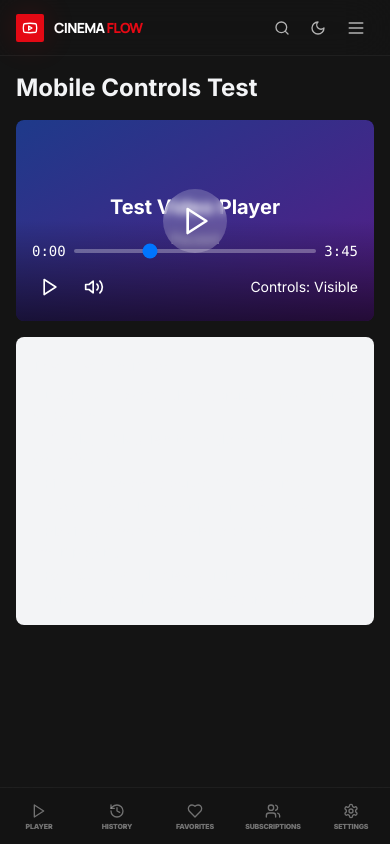
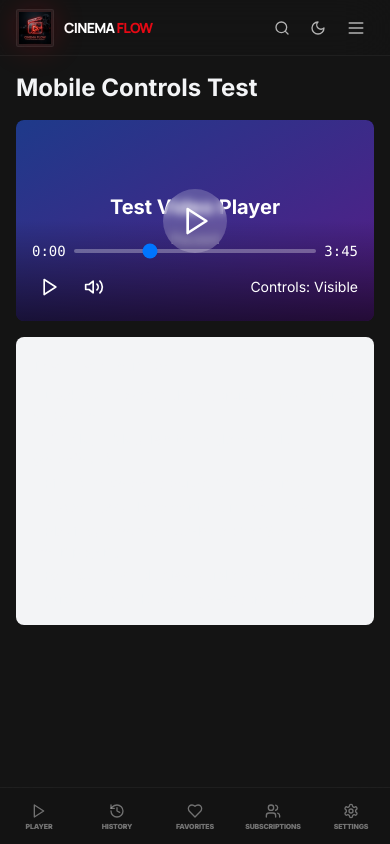
Before and after one commit to nguyenthanhdat1234/YTBNoAds, a React (Create React App) app: page /test-mobile in a window 390 px wide. Built offline with nearby package versions, Linux system fonts and the light colour scheme.

Commit message:
feat: add application manifest and implement responsive header component with navigation and search functionality

```diff
--- a/public/index.html
+++ b/public/index.html
@@ -2,7 +2,7 @@
 <html lang="en">
   <head>
     <meta charset="utf-8" />
-    <link rel="icon" href="%PUBLIC_URL%/favicon.ico" />
+    <link rel="icon" href="%PUBLIC_URL%/logo.png" />
     <meta name="viewport" content="width=device-width, initial-scale=1" />
     <meta name="theme-color" content="#000000" />
     <meta
--- a/src/components/Header/Header.js
+++ b/src/components/Header/Header.js
@@ -77,8 +77,8 @@ const Header = ({ onVideoSelect }) => {
             >
               <div className="relative">
                 <div className="absolute inset-0 bg-cinema-red blur-lg opacity-20 group-hover:opacity-40 transition-opacity" />
-                <div className="relative p-1.5 md:p-2 bg-cinema-red rounded-sm transform group-hover:scale-110 transition-transform duration-500">
-                  <Youtube className="w-4 h-4 md:w-5 md:h-5 text-white" />
+                <div className="relative p-0.5 bg-white/5 backdrop-blur-sm rounded-sm transform group-hover:scale-110 transition-transform duration-500 overflow-hidden border border-white/5">
+                  <img src="/logo.png" alt="Logo" className="w-8 h-8 md:w-10 md:h-10 object-contain shadow-2xl" />
                 </div>
               </div>
               <div className="flex flex-col -space-y-0.5">
--- a/src/components/Recommendations/VideoRecommendations.js
+++ b/src/components/Recommendations/VideoRecommendations.js
@@ -1,7 +1,7 @@
 import React, { useState, useEffect } from 'react';
 import { useTranslation } from 'react-i18next';
 import {
-  Sparkles,
+  Zap,
   Play,
   Clock,
   Eye,
@@ -257,7 +257,7 @@ const VideoRecommendations = ({ currentVideo, onVideoSelect }) => {
   };
 
   const tabs = [
-    { id: 'related', label: 'Related Footage', icon: Sparkles, requiresVideo: true },
+    { id: 'related', label: 'Related Footage', icon: Zap, requiresVideo: true },
     { id: 'trending', label: 'Global Trends', icon: TrendingUp, requiresApi: true },
     { id: 'history', label: 'Recent Archive', icon: History },
     { id: 'favorites', label: 'Curated Picks', icon: Heart }
@@ -364,7 +364,7 @@ const VideoRecommendations = ({ currentVideo, onVideoSelect }) => {
       ) : (
         <div className="py-20 text-center border border-dashed border-white/5 rounded-sm">
           <div className="mb-6 opacity-20">
-            <Sparkles className="w-12 h-12 text-cinema-gray mx-auto" />
+            <Zap className="w-12 h-12 text-cinema-gray mx-auto" />
           </div>
           <p className="text-[10px] font-black uppercase tracking-[0.3em] text-cinema-gray/40">
             System Idle // No Recommendations Located
```
Also changed, not shown: public/logo.png (added), public/manifest.json.
